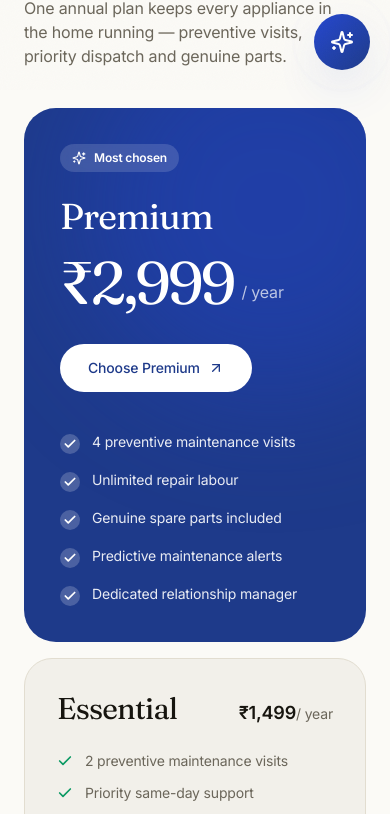
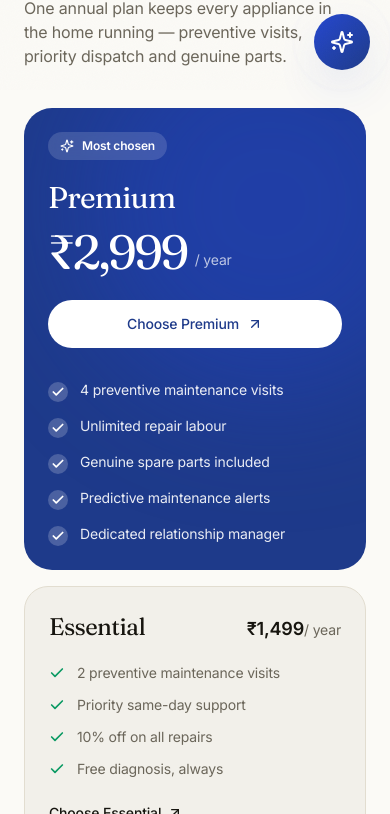
Before and after one commit to Tanveersultana125/24X7services, a Next.js app: page /plans in a window 390 px wide. Shown: the part 754-1568 px from the top of the page. Built offline with nearby package versions, Linux system fonts and the light colour scheme.

Commit message:
Scale the AMC plan cards down for phone widths

```diff
--- a/src/components/site/Plans.tsx
+++ b/src/components/site/Plans.tsx
@@ -34,27 +34,34 @@ export function Plans() {
           whileInView={{ opacity: 1, y: 0 }}
           viewport={{ once: true, margin: "-80px" }}
           transition={{ duration: 0.8, ease: [0.16, 1, 0.3, 1] }}
-          className="relative mt-10 sm:mt-14 overflow-hidden rounded-[2rem] bg-royal p-9 text-white sm:p-12"
+          className="relative mt-10 overflow-hidden rounded-[1.75rem] bg-royal p-6 text-white sm:mt-14 sm:rounded-[2rem] sm:p-10 lg:p-12"
         >
           <div className="pointer-events-none absolute -right-24 -top-24 size-96 rounded-full bg-royal-bright/40 blur-3xl" />
-          <div className="relative grid gap-10 lg:grid-cols-[1fr_1.2fr] lg:items-center">
+          <div className="relative grid gap-8 lg:grid-cols-[1fr_1.2fr] lg:items-center lg:gap-10">
             <div>
               <span className="inline-flex items-center gap-2 rounded-full bg-white/15 px-3 py-1.5 text-xs font-semibold backdrop-blur">
                 <Sparkles className="size-3.5" /> Most chosen
               </span>
-              <h3 className="font-display mt-6 text-4xl tracking-tight">{premium.name}</h3>
-              <div className="mt-4 flex items-end gap-2">
-                <span className="font-display text-6xl tracking-tighter">{formatINR(premium.price)}</span>
-                <span className="mb-2 text-white/70">{premium.period}</span>
+              <h3 className="font-display mt-5 text-3xl tracking-tight sm:mt-6 sm:text-4xl">
+                {premium.name}
+              </h3>
+              <div className="mt-3 flex items-end gap-2 sm:mt-4">
+                <span className="font-display text-5xl tracking-tighter sm:text-6xl">
+                  {formatINR(premium.price)}
+                </span>
+                <span className="mb-1.5 text-sm text-white/70 sm:mb-2 sm:text-base">
+                  {premium.period}
+                </span>
               </div>
+              {/* full-bleed tap target on phones, hugging button from sm up */}
               <a
                 href={`/book?amc=${premium.id}`}
-                className="mt-8 inline-flex items-center gap-2 rounded-full bg-white px-7 py-3.5 text-sm font-medium text-royal transition-transform hover:scale-[1.02]"
+                className="mt-6 inline-flex w-full items-center justify-center gap-2 rounded-full bg-white px-7 py-3.5 text-sm font-medium text-royal transition-transform hover:scale-[1.02] sm:mt-8 sm:w-auto"
               >
                 Choose {premium.name} <ArrowUpRight className="size-4" />
               </a>
             </div>
-            <ul className="grid gap-4 sm:grid-cols-2">
+            <ul className="grid gap-3.5 sm:grid-cols-2 sm:gap-4">
               {premium.perks.map((perk) => (
                 <li key={perk} className="flex items-start gap-3">
                   <span className="mt-0.5 grid size-5 shrink-0 place-items-center rounded-full bg-white/20">
@@ -76,16 +83,16 @@ export function Plans() {
               whileInView={{ opacity: 1, y: 0 }}
               viewport={{ once: true }}
               transition={{ duration: 0.7, delay: i * 0.08 }}
-              className="group flex flex-col rounded-[1.75rem] border border-border bg-background p-8 transition-colors hover:border-border-strong"
+              className="group flex flex-col rounded-[1.5rem] border border-border bg-background p-6 transition-colors hover:border-border-strong sm:rounded-[1.75rem] sm:p-8"
             >
-              <div className="flex items-baseline justify-between">
-                <h3 className="font-display text-3xl tracking-tight">{p.name}</h3>
+              <div className="flex flex-wrap items-baseline justify-between gap-x-4 gap-y-1">
+                <h3 className="font-display text-2xl tracking-tight sm:text-3xl">{p.name}</h3>
                 <span className="text-lg font-semibold">
                   {formatINR(p.price)}
                   <span className="text-sm font-normal text-muted">{p.period}</span>
                 </span>
               </div>
-              <ul className="mt-6 flex flex-1 flex-col gap-3">
+              <ul className="mt-5 flex flex-1 flex-col gap-3 sm:mt-6">
                 {p.perks.map((perk) => (
                   <li key={perk} className="flex items-start gap-3 text-sm text-muted">
                     <Check className="mt-0.5 size-4 shrink-0 text-emerald" strokeWidth={2.5} />
@@ -95,7 +102,7 @@ export function Plans() {
               </ul>
               <a
                 href={`/book?amc=${p.id}`}
-                className="mt-8 inline-flex items-center gap-1.5 text-sm font-medium text-ink transition-colors group-hover:text-royal-bright"
+                className="mt-6 inline-flex items-center gap-1.5 text-sm font-medium text-ink transition-colors group-hover:text-royal-bright sm:mt-8"
               >
                 Choose {p.name}
                 <ArrowUpRight className="size-4 transition-transform group-hover:translate-x-0.5 group-hover:-translate-y-0.5" />
```
